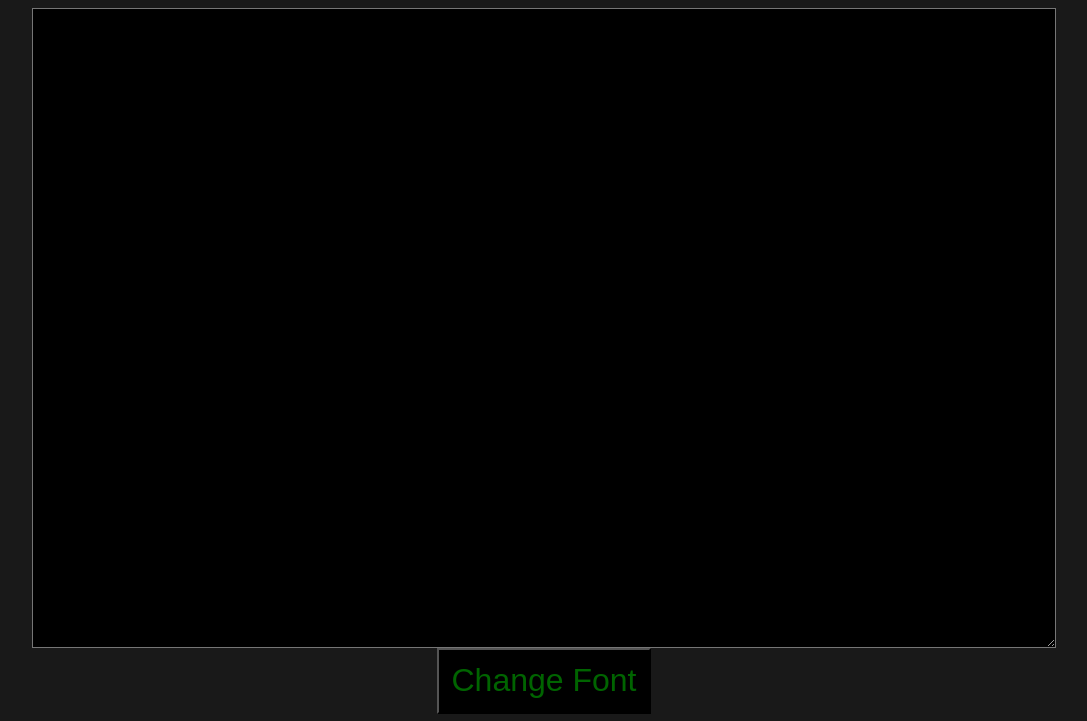
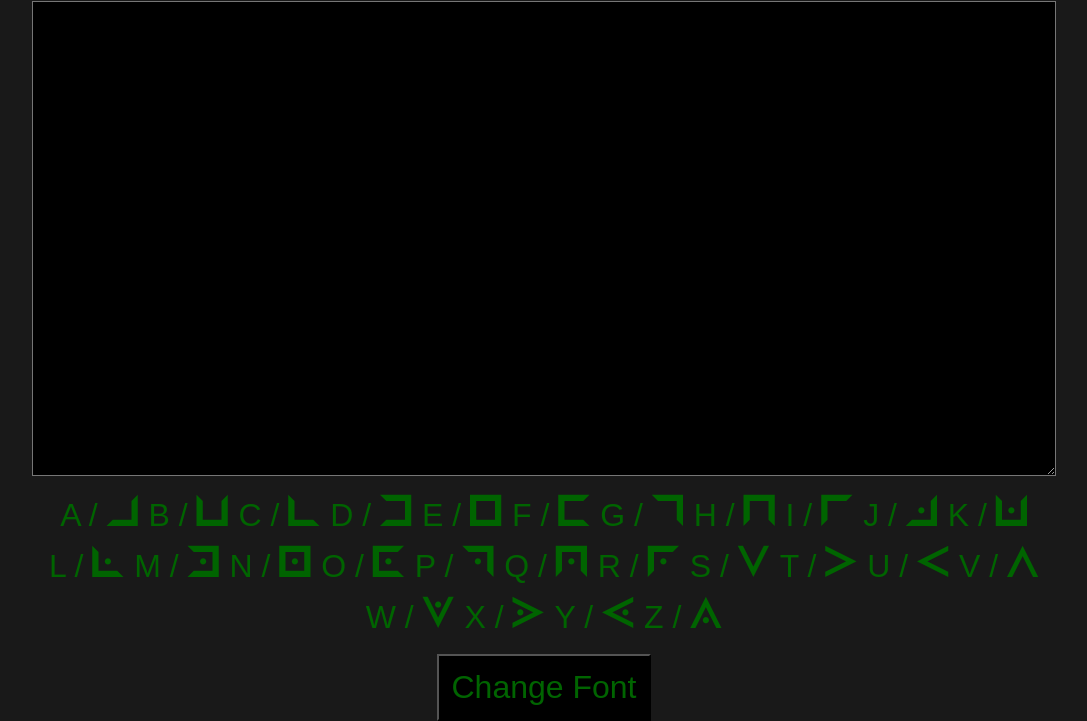
Before and after one commit to makrboy/Font-Translator, a plain HTML site: page index.html in a window 1280 px wide. Shown: the part 79-800 px from the top of the page, without its empty margins (96-1183 px from the left). Drawn offline with Linux system fonts and the light colour scheme.

Commit message:
Added second line

```diff
--- a/index.html
+++ b/index.html
@@ -33,6 +33,20 @@
       word-spacing: 0.05em;
     }
 
+    #alphabetBox {
+      width: 80%;
+      display: flex;
+      flex-wrap: wrap;
+      justify-content: center;
+      padding: 1%;
+    }
+
+    .alphabet {
+      margin: 5px;
+      color: rgb(0, 100, 0);
+      font-size: 200%;
+    }
+
     button {
       color: rgb(0, 100, 0);
       background-color: rgb(0, 0, 0);
@@ -52,18 +66,33 @@
     <h1 class="custom-font-example">Font Changer</h1>
 
     <textarea id="textInput" placeholder=""></textarea>
+
+    <div id="alphabetBox">
+      <!-- Alphabet divs will be populated here -->
+    </div>
+
     <button onclick="changeFont()">Change Font</button>
   </div>
 
   <script>
     var fonts = ["Arial, sans-serif", "pigpen"];
     var fontIndex = 0;
+    var alphabet = "A B C D E F G H I J K L M N O P Q R S T U V W X Y Z".split(" ");
+    var alphabetBox = document.getElementById('alphabetBox');
+
+    // Populate the alphabet box
+    alphabet.forEach(function(letter) {
+      var div = document.createElement('div');
+      div.classList.add('alphabet');
+      div.innerHTML = `<span style="font-family: Arial, sans-serif;">${letter}</span> / <span style="font-family: pigpen;">${letter}</span>`;
+      alphabetBox.appendChild(div);
+    });
 
     function changeFont() {
       var textInput = document.getElementById("textInput");
-      var style = textInput.style
+      var style = textInput.style;
       style.fontFamily = fonts[fontIndex];
-      style.wordSpacing = (fontIndex == 0 ? "0.05em" : "0.75em")
+      style.wordSpacing = (fontIndex == 0 ? "0.05em" : "0.75em");
 
       fontIndex = (fontIndex + 1) % fonts.length;
     }
```
